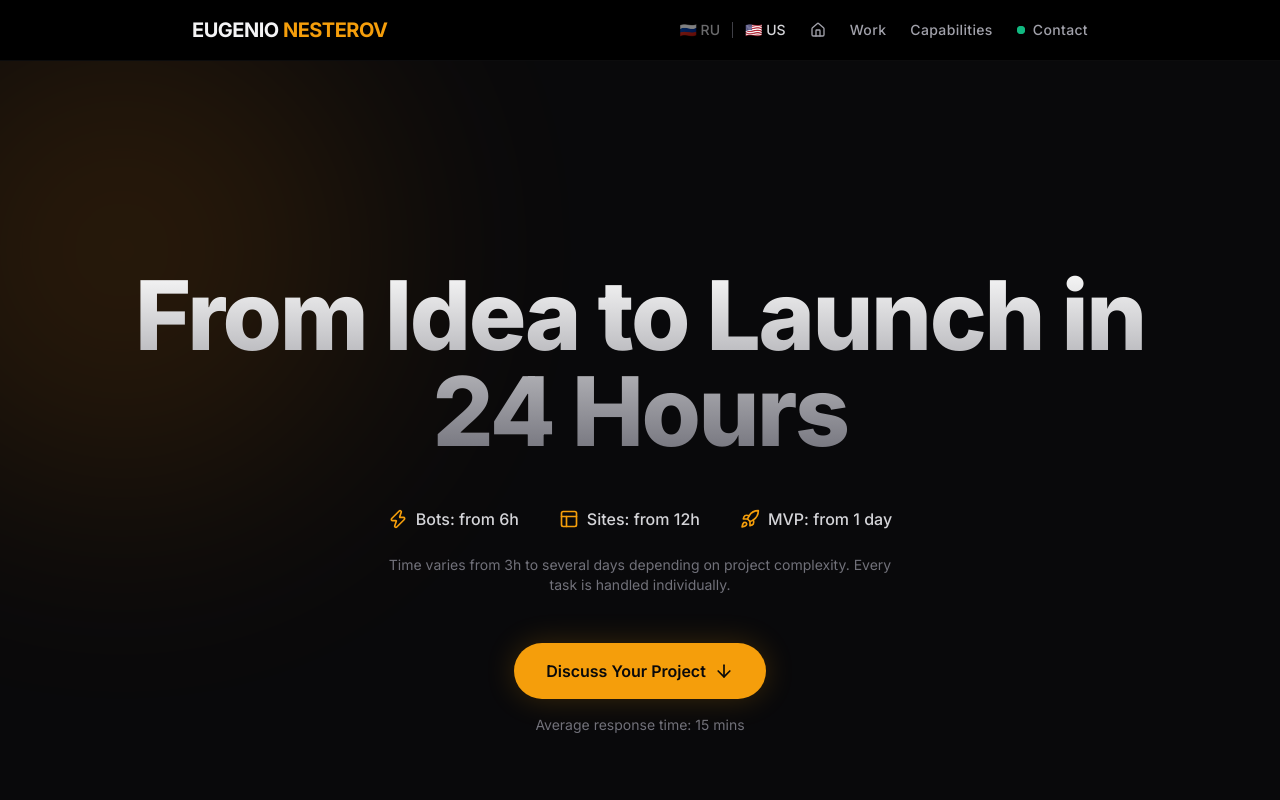
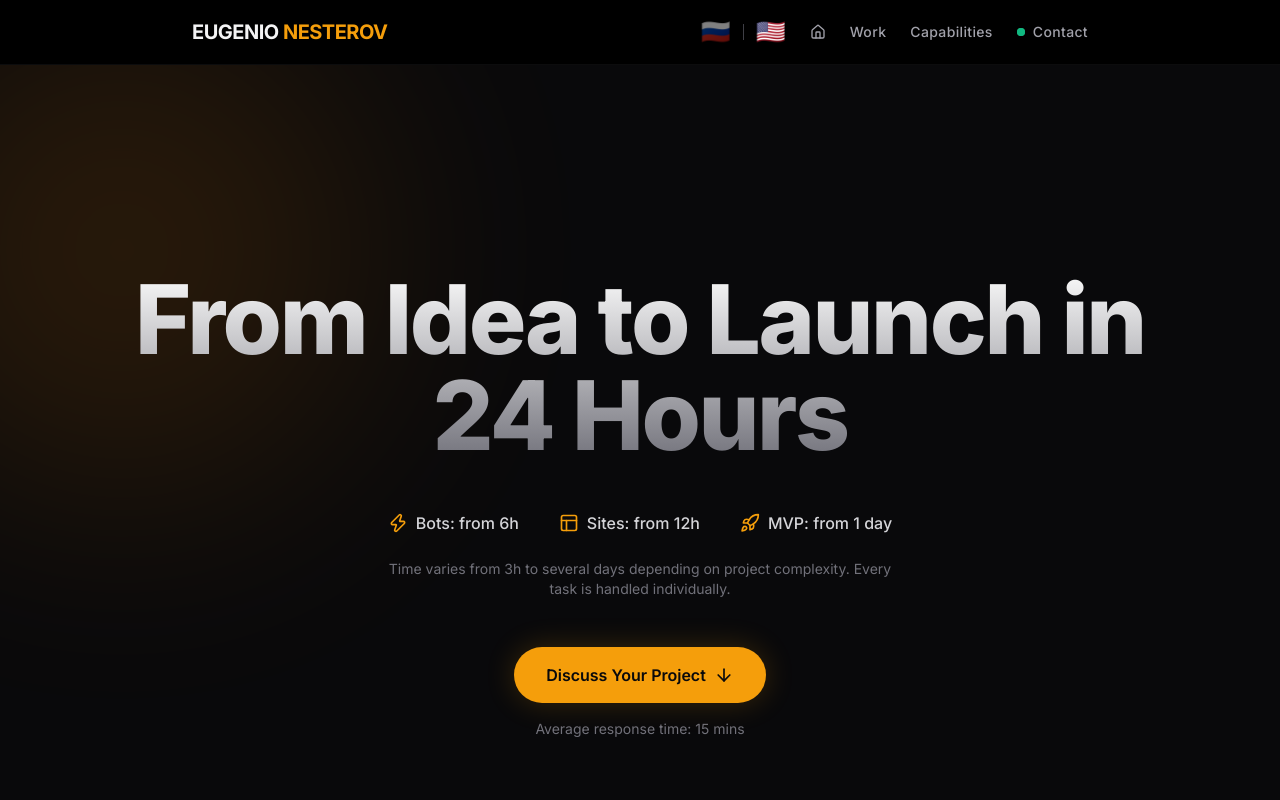
Before and after one commit to EugenioNesterov/portfolio, a plain HTML site: page index.html in a window 1280 px wide. Shown: the top 800 px of the page. Drawn offline with nearby package versions, Linux system fonts and the light colour scheme.

Commit message:
Final recovery: fixed header, slogans, and clean flags

```diff
--- a/index.html
+++ b/index.html
@@ -73,11 +73,11 @@
             <div class="flex items-center gap-4 sm:gap-6">
                 <!-- Language Switcher -->
                 <div class="flex items-center gap-3">
-                    <button class="text-lg sm:text-sm font-medium text-zinc-300 opacity-50 hover:opacity-100 transition-opacity flex items-center" id="lang-ru"
-                        onclick="switchLanguage('ru')" title="Русский">🇷🇺 RU</button>
+                    <button class="text-2xl opacity-50 hover:opacity-100 transition-opacity flex items-center" id="lang-ru"
+                        onclick="switchLanguage('ru')" title="Русский">🇷🇺</button>
                     <div class="w-px h-4 bg-zinc-700"></div>
-                    <button class="text-lg sm:text-sm font-medium text-zinc-300 opacity-100 hover:opacity-100 transition-opacity flex items-center" id="lang-en" onclick="switchLanguage('en')"
-                        title="English">🇺🇸 US</button>
+                    <button class="text-2xl opacity-100 hover:opacity-100 transition-opacity flex items-center" id="lang-en" onclick="switchLanguage('en')"
+                        title="English">🇺🇸</button>
                 </div>
 
                 <!-- Desktop items (hidden on mobile) -->
@@ -126,7 +126,7 @@
         <section id="hero"
             class="relative min-h-screen flex flex-col justify-center items-center text-center px-6 pt-20 scroll-mt-[80px]">
             <h1 class="text-5xl sm:text-6xl md:text-7xl lg:text-8xl font-extrabold tracking-tight mb-12 max-w-5xl text-transparent bg-clip-text bg-gradient-to-b from-zinc-50 to-zinc-500"
-                data-en="From Idea to Launch in 24 Hours" data-ru="">
+                data-en="From Idea to Launch in 24 Hours" data-ru="От идеи до запуска за 24 часа">
                 From Idea to Launch in 24 Hours
             </h1>
 
@@ -854,8 +854,7 @@
             <div>
                 <h3 class="text-3xl font-bold text-zinc-100 mb-2"
                     data-en="Ideas are nothing without execution. Let's build."
-                    data-ru="">Ideas are nothing without execution. Let's
-                    build.</h3>
+                    data-ru="Идеи ничего не стоят без реализации.">Ideas are nothing without execution. Let's build.</h3>
             </div>
 
             <div class="mt-4">
```
